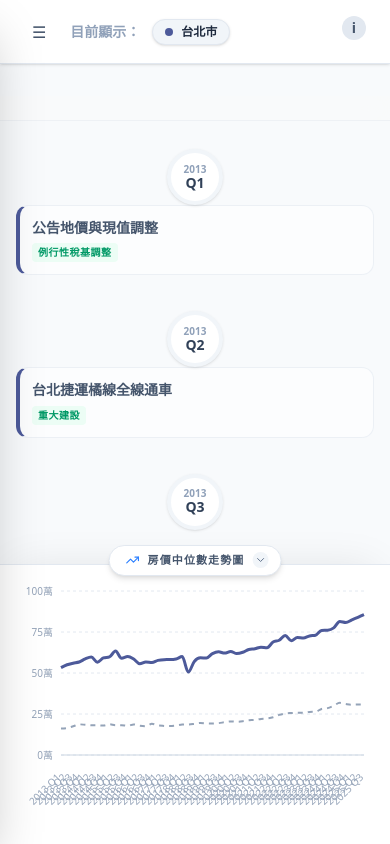
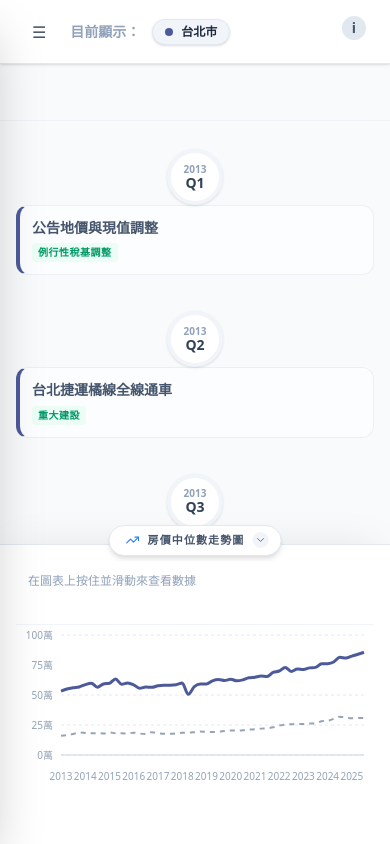
Before and after one commit to NCCU-rer/Real-Estate-Chronicle, a Next.js app: page / in a window 390 px wide. Built offline with nearby package versions, Linux system fonts and the light colour scheme.

Commit message:
手機響應式網頁趨勢圖收合調整

```diff
--- a/src/app/globals.css
+++ b/src/app/globals.css
@@ -1,3 +1,7 @@
+html, body {
+  height: 100%;
+}
+
 @import "tailwindcss";
 
 @theme {
--- a/src/app/page.tsx
+++ b/src/app/page.tsx
@@ -69,7 +69,7 @@ export default function Home() {
 
   // === 4. 畫面渲染 (Render) ===
   return (
-    <main className="h-screen w-full flex bg-slate-50 font-sans">
+    <main className="h-full w-full flex bg-slate-50 font-sans">
 
       {/* 1. 側邊欄組件 */}
       <DashboardSidebar
@@ -118,7 +118,7 @@ export default function Home() {
         </header>
 
         {/* List Content */}
-        <div className={`flex-1 overflow-y-auto custom-scrollbar bg-slate-50/50 scroll-smooth transition-all duration-300 ${isChartOpen ? 'pb-75' : 'pb-20'}`}>
+        <div className={`flex-1 overflow-y-auto custom-scrollbar bg-slate-50/50 scroll-smooth transition-all duration-300 ${isChartOpen ? 'pb-75' : 'pb-20'} relative z-10`}>
            <div className="pt-8">
               <EventList
                 data={currentViewEvents}
--- a/src/components/DashboardChart.tsx
+++ b/src/components/DashboardChart.tsx
@@ -27,19 +27,19 @@ export default function DashboardChart({
 
   return (
     <div
+      onClick={() => setIsChartOpen(!isChartOpen)} // Moved onClick here
       className={`
         absolute bottom-0 left-0 right-0 bg-white border-t border-slate-200 shadow-[0_-10px_40px_-15px_rgba(0,0,0,0.1)] z-40
         transition-all duration-500 cubic-bezier(0.4, 0, 0.2, 1)
-        ${isChartOpen ? 'h-70' : 'h-12'}
+        ${isChartOpen ? 'h-[300px] md:h-[400px]' : 'h-12'}
+        cursor-pointer // Indicate clickability for the whole bar
       `}
     >
       <div
-        onClick={() => setIsChartOpen(!isChartOpen)}
-        className="absolute -top-5 left-1/2 -translate-x-1/2"
+        className="absolute -top-5 left-1/2 -translate-x-1/2 pointer-events-none"
       >
-        <div className="bg-white border border-slate-200 rounded-full pl-4 pr-3 py-1.5 shadow-md hover:shadow-lg text-[11px] font-bold text-slate-600 uppercase tracking-widest cursor-pointer hover:bg-slate-50 hover:text-blue-600 flex items-center gap-2 group transition-all hover:-translate-y-0.5">
+        <div className="bg-white border border-slate-200 rounded-full pl-4 pr-3 py-1.5 shadow-md text-[11px] font-bold text-slate-600 uppercase tracking-widest flex items-center gap-2 transition-all hover:-translate-y-0.5">
           <TrendingUp className="w-3.5 h-3.5 text-blue-500" />
-          {/* ✨ 使用動態標題 */}
           <span>{chartTitle}</span>
           <div className={`bg-slate-100 rounded-full p-0.5 transition-transform duration-300 ${isChartOpen ? 'rotate-180' : 'rotate-0'}`}>
             <ChevronUp className="w-3 h-3 text-slate-500" />
@@ -55,7 +55,6 @@ export default function DashboardChart({
           selectedCities={selectedCities}
           startPeriod={startPeriod}
           endPeriod={endPeriod}
-          // ✨ 傳入模式
           dataType={dataType}
         />
       </div>
--- a/src/components/InfoTooltip.tsx
+++ b/src/components/InfoTooltip.tsx
@@ -5,7 +5,7 @@ const InfoTooltip = () => {
   return (
     // This container is now absolutely positioned at the top-right of the viewport
     // It acts as the anchor for the icon and the tooltip popup.
-    <div className="absolute top-4 right-6 group z-[999] font-sans">
+    <div className="absolute top-4 right-6 group z-999 font-sans">
       {/* 資訊圖示 */}
       <div className="w-6 h-6 bg-slate-200 rounded-full flex items-center justify-center cursor-pointer">
         <span className="text-sm font-bold text-slate-600">i</span>
--- a/src/components/PriceChart.tsx
+++ b/src/components/PriceChart.tsx
@@ -1,6 +1,6 @@
 "use client";
 
-import { useMemo } from "react";
+import React, { useMemo, useState, useEffect, useCallback } from "react";
 import {
   LineChart,
   Line,
@@ -48,10 +48,78 @@ const CustomTooltip = ({ active, payload, label, unit }: any) => {
   return null;
 };
 
+const MobileTooltipDisplay = ({ payload, unit }: { payload: any[] | null, unit: string }) => {
+  const label = payload?.[0]?.payload?.quarter;
+
+  return (
+    <div className="bg-white p-3 text-xs h-16 border-b border-slate-100">
+      <p className="font-bold text-slate-700 mb-2 h-5 truncate">
+        {label || <span className="text-slate-400 font-normal">在圖表上按住並滑動來查看數據</span>}
+      </p>
+      <div className="flex items-center gap-x-4 gap-y-1 flex-wrap h-8 overflow-hidden">
+        {payload && payload.map((entry: any) => (
+          <div key={entry.name} className="flex items-center gap-1.5">
+            <div className="w-2 h-2 rounded-full" style={{ backgroundColor: entry.stroke }} />
+            <span className="text-slate-500">{entry.name}:</span>
+            <span className="font-mono font-bold text-slate-700">
+              {Number(entry.value).toFixed(1)}
+              <span className="text-[10px] text-slate-400 font-normal ml-1">{unit}</span>
+            </span>
+          </div>
+        ))}
+      </div>
+    </div>
+  );
+};
+
+const TooltipSpy = React.memo(({ active, payload, setActiveDataPoint }: any) => {
+  const quarter = payload?.[0]?.payload?.quarter;
+
+  useEffect(() => {
+    if (active && payload && payload.length) {
+      setActiveDataPoint(payload);
+    } else {
+      setActiveDataPoint(null);
+    }
+  }, [active, quarter, setActiveDataPoint]);
+
+  return null;
+});
+TooltipSpy.displayName = 'TooltipSpy';
+
+
 export default function PriceChart({ selectedCities, startPeriod, endPeriod, dataType = 'price' }: PriceChartProps) {
+  const [hasMounted, setHasMounted] = useState(false);
+  const [isMobile, setIsMobile] = useState(false);
+  const [activeDataPoint, setActiveDataPoint] = useState<any[] | null>(null);
+
+  useEffect(() => {
+    setHasMounted(true);
+
+    const checkIsMobile = () => {
+      setIsMobile(window.innerWidth < 768);
+    };
+    checkIsMobile();
+    window.addEventListener("resize", checkIsMobile);
+    return () => window.removeEventListener("resize", checkIsMobile);
+  }, []);
+
+  const formatXAxis = (tickItem: string) => {
+    if (hasMounted && isMobile) {
+      return tickItem.substring(0, 4);
+    }
+    return tickItem;
+  };
 
   const sourceData = dataType === 'price' ? rawPriceData : rawIndexData;
   const unitLabel = dataType === 'price' ? "萬" : "";
+
+  const renderTooltipContent = useCallback((props: any) => {
+    if (hasMounted && isMobile) {
+      return <TooltipSpy {...props} setActiveDataPoint={setActiveDataPoint} />;
+    }
+    return <CustomTooltip {...props} unit={unitLabel} />;
+  }, [hasMounted, isMobile, unitLabel, setActiveDataPoint]);
 
   const filteredData = useMemo(() => {
     const startVal = getQuarterValue(startPeriod);
@@ -77,29 +145,32 @@ export default function PriceChart({ selectedCities, startPeriod, endPeriod, dat
   }, [startPeriod, endPeriod, dataType, sourceData]);
 
   return (
-    <div className="w-full h-full select-none">
+    <div className="w-full h-full select-none flex flex-col">
+      {hasMounted && isMobile && <MobileTooltipDisplay payload={activeDataPoint} unit={unitLabel} />}
+
+      <div className="w-full flex-1">
         <ResponsiveContainer width="100%" height="100%">
           <LineChart
             data={filteredData}
-          margin={{ top: 10, right: 10, left: 10, bottom: 5 }} // left 稍微加一點以免字切到
+            margin={{ top: 10, right: 10, left: 10, bottom: 5 }}
           >
             <CartesianGrid strokeDasharray="3 3" vertical={false} stroke="#e2e8f0" />
 
             <XAxis
               dataKey="quarter"
+              tickFormatter={formatXAxis}
               tick={{
                 fontSize: 10,
                 fill: '#94a3b8',
-              // ✨ 修正：改為 -45 度，閱讀起來更順眼
-              angle: -45,
-              textAnchor: 'end',
-              dy: 10, // 往下推一點
-              dx: -5  // 往左一點，對齊刻度
+                angle: hasMounted && isMobile ? 0 : -45,
+                textAnchor: hasMounted && isMobile ? 'middle' : 'end',
+                dy: hasMounted && isMobile ? 10 : 10,
+                dx: hasMounted && isMobile ? 0 : -5,
               } as any}
               tickLine={false}
               axisLine={{ stroke: '#cbd5e1' }}
               height={60}
-            interval={0}
+              interval={hasMounted && isMobile ? 3 : 0}
             />
 
             <YAxis
@@ -111,9 +182,12 @@ export default function PriceChart({ selectedCities, startPeriod, endPeriod, dat
               domain={['auto', 'auto']}
             />
 
-          <Tooltip content={<CustomTooltip unit={unitLabel} />} />
+            <Tooltip
+              wrapperStyle={hasMounted && isMobile ? { display: 'none' } : {}}
+              cursor={hasMounted && isMobile ? false : { stroke: '#cbd5e1', strokeWidth: 1 }}
+              content={renderTooltipContent}
+            />
 
-          {/* 全國虛線 */}
             <Line
               type="monotone"
               dataKey="nation"
@@ -123,10 +197,9 @@ export default function PriceChart({ selectedCities, startPeriod, endPeriod, dat
               strokeDasharray="5 5"
               dot={false}
               activeDot={{ r: 4, strokeWidth: 0 }}
-            animationDuration={1000}
+              animationDuration={300}
             />
 
-          {/* 其他選中的城市 */}
             {CITIES_CONFIG.map((city) => {
               if (!selectedCities.includes(city.id)) return null;
 
@@ -140,12 +213,13 @@ export default function PriceChart({ selectedCities, startPeriod, endPeriod, dat
                   strokeWidth={city.id === selectedCities[0] ? 3 : 2}
                   dot={false}
                   activeDot={{ r: 4, strokeWidth: 0 }}
-                animationDuration={1000}
+                  animationDuration={300}
                 />
               );
             })}
           </LineChart>
         </ResponsiveContainer>
       </div>
+    </div>
   );
 }
```
Lines whose indentation alone changed are shown as unchanged.
